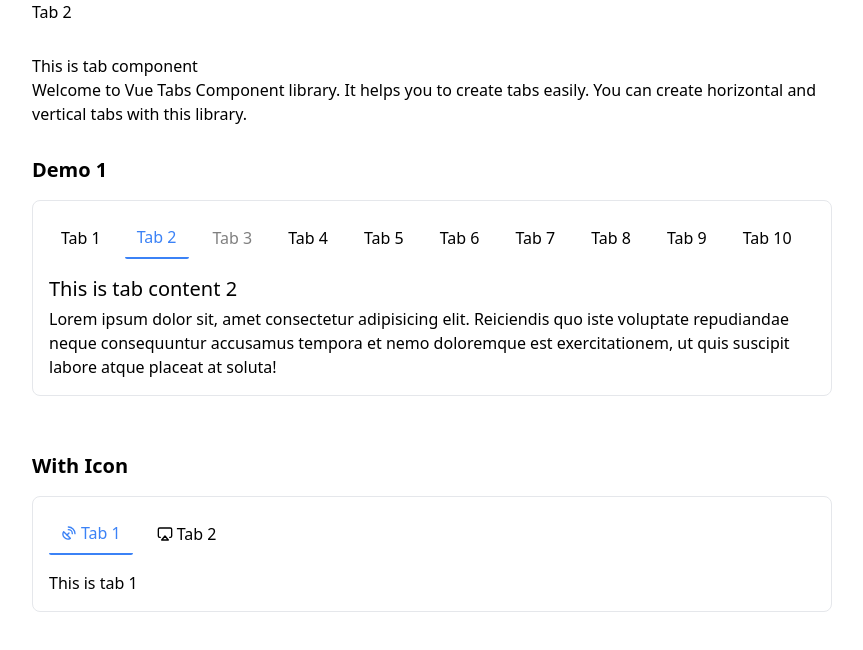
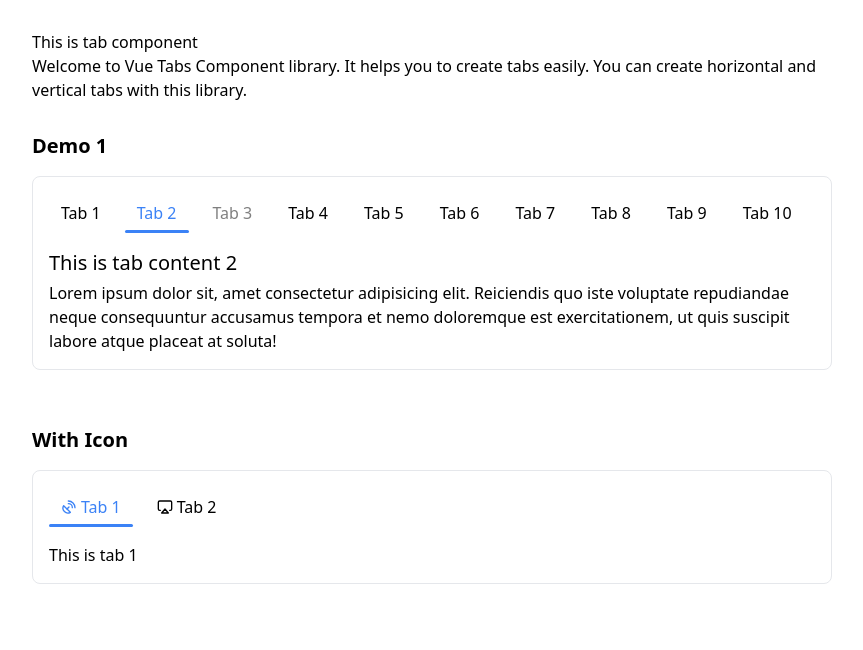
Before and after one commit to mdsaban/super-vue3-tabs, a Vue app: page / in a window 1280 px wide. Shown: the top 650 px of the page, without its empty margins (208-1071 px from the left). Built offline with nearby package versions, Linux system fonts and the light colour scheme.

Commit message:
feat: added underline animation

```diff
--- a/src/App.vue
+++ b/src/App.vue
@@ -21,7 +21,6 @@ const tabChanged = (tab: Tab) => {
 
 <template>
   <div style="margin: 0 auto; max-width: 800px">
-  {{ activeTab }}
     <h1 style="margin-top: 30px">This is tab component</h1>
     <div style="margin-bottom: 30px">
       Welcome to Vue Tabs Component library. It helps you to create tabs
--- a/src/components/Tabs.vue
+++ b/src/components/Tabs.vue
@@ -14,7 +14,7 @@ import {
 import { useElementVisibility } from "@vueuse/core";
 
 interface Props {
-  primaryColor?: string;
+  themeColor?: string;
 }
 // TODO: extract to a separate file
 interface Tab {
@@ -30,7 +30,7 @@ interface TabVisibility {
 }
 
 const props = withDefaults(defineProps<Props>(), {
-  primaryColor: "#3b82f6",
+  themeColor: "#3b82f6",
 });
 
 const emit = defineEmits<{
@@ -56,6 +56,17 @@ const watchTabsVisibility = () => {
 
 const dropwDownList = computed(() => {
   return tabs.value.filter((tab: Tab) => !tabsVisibility.value[tab.id]);
+});
+
+const underlineMarkerStyle = computed(() => {
+  const activeTabIndex = tabs.value.findIndex(
+    (tab) => tab.id === activeTab.value.id
+  )
+  // now find the element and get the width of the tab and set the left position of the underline marker
+  const elem = tabElems.value[activeTabIndex] as HTMLElement;
+  if(!elem) return {}
+  const style = {width:elem?.parentElement?.offsetWidth + 'px', left: elem?.parentElement?.offsetLeft + 'px'}
+  return style
 });
 
 const addTabs = (tab: Tab) => {
@@ -117,13 +128,12 @@ onUnmounted(() => {
           :id="tab.id"
           class="relative flex items-center px-3 py-2 rounded-sm cursor-pointer min-w-max"
           :class="{
-            'border-b-2': activeTab.id === tab.id,
             'opacity-50 !cursor-default': tab.disabled,
           }"
           :style="{
-            color: activeTab.id === tab.id ? props.primaryColor : '',
+            color: activeTab.id === tab.id ? props.themeColor : '',
             borderBottomColor:
-              activeTab.id === tab.id ? props.primaryColor : '',
+              activeTab.id === tab.id ? props.themeColor : '',
           }"
           @click="tab.disabled ? '' : selectTab({tab})"
         >
@@ -143,6 +153,13 @@ onUnmounted(() => {
           />
           {{ tab.value }}
         </div>
+        <div class="underline-marker"
+          :style="{
+            width: underlineMarkerStyle.width,
+            left: underlineMarkerStyle.left,
+            backgroundColor: props.themeColor
+          }"
+        ></div>
       </div>
 
       <!-- Dropdown -->
@@ -182,9 +199,19 @@ onUnmounted(() => {
   .tabs {
     overflow-x: auto;
     user-select: none;
+    position: relative;
     &::-webkit-scrollbar {
       display: none;
     }
+    .underline-marker{
+      position: absolute;
+      bottom: 0;
+      left: 0;
+      height: 3px;
+      transition: left 0.3s ease;
+      border-radius: 16px;
+    }
+
   }
 
   .dropdown {
```
Also changed, not shown: 1 other file (tests, documents, lock files or other folders).
